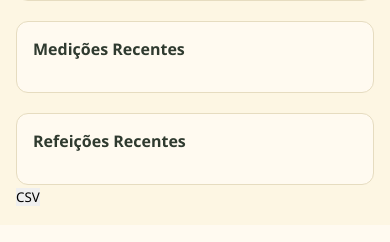
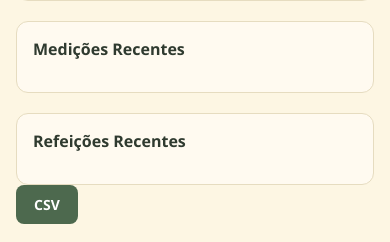
Before and after one commit to fillipemachado03/glicosys_project, a PHP site: page /frontend/pages/painel.php in a window 390 px wide. Shown: the part 744-986 px from the top of the page. Run offline with PHP 8.4, Linux system fonts and the light colour scheme; the visitor is signed in with stand-in values (Sample User, id 1); data that the repository does not hold is empty.

Commit message:
style: button csv

```diff
--- a/frontend/pages/painel.php
+++ b/frontend/pages/painel.php
@@ -130,7 +130,7 @@ show_meals($ref);}
 
 <!-- Fazer re-estilização-->
 <form action='../../backend/csv.php' method="POST">
-<button type="submit">CSV</button>
+<button type="submit" class="button-csv">CSV</button>
 </form>
 <!-- #\#Fazer re-estilização-->
 
--- a/frontend/style/style.css
+++ b/frontend/style/style.css
@@ -910,3 +910,12 @@ margin-bottom: 14px;
   width: 0px;
   z-index: -999;
 }
+.button-csv {
+  background: var(--verde);
+  color: #fff;
+  padding: 10px 18px;
+  border-radius: 8px;
+  font-size: 14px;
+  font-weight: 600;
+}
+}
```
